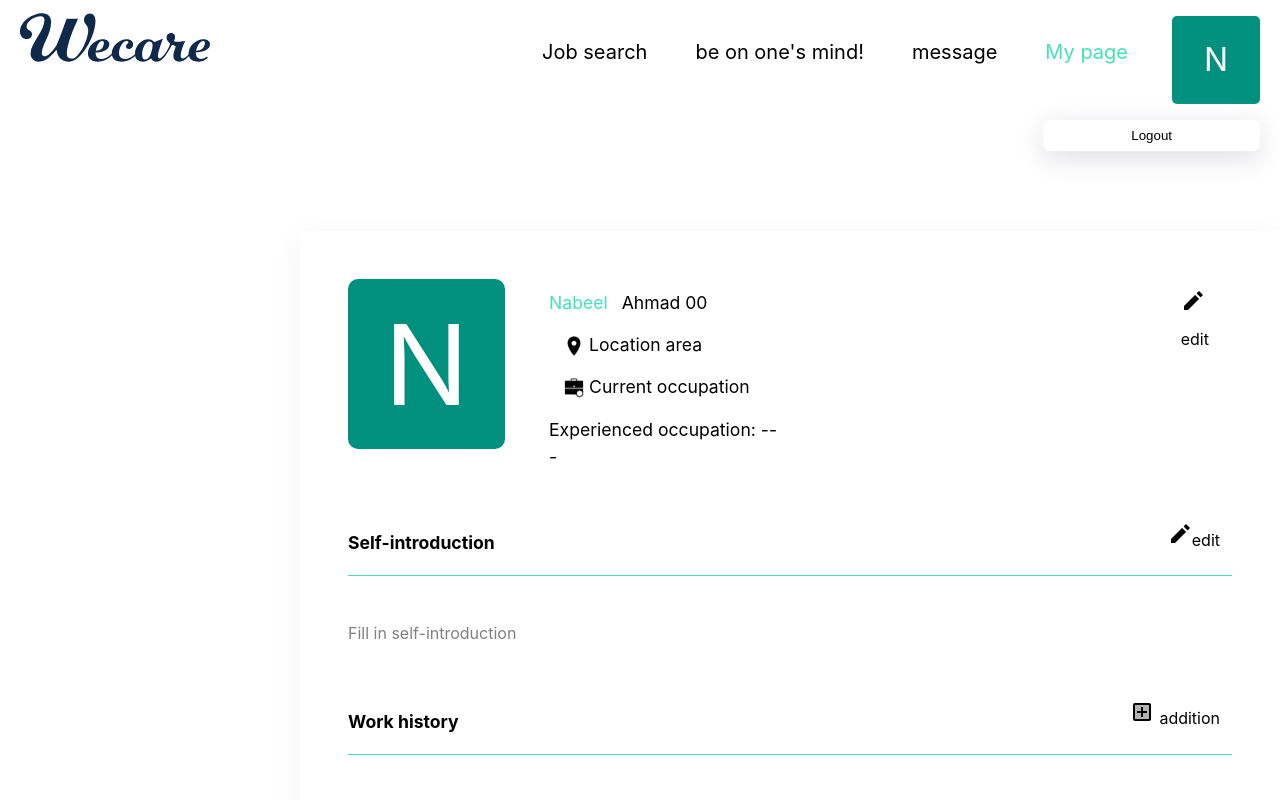
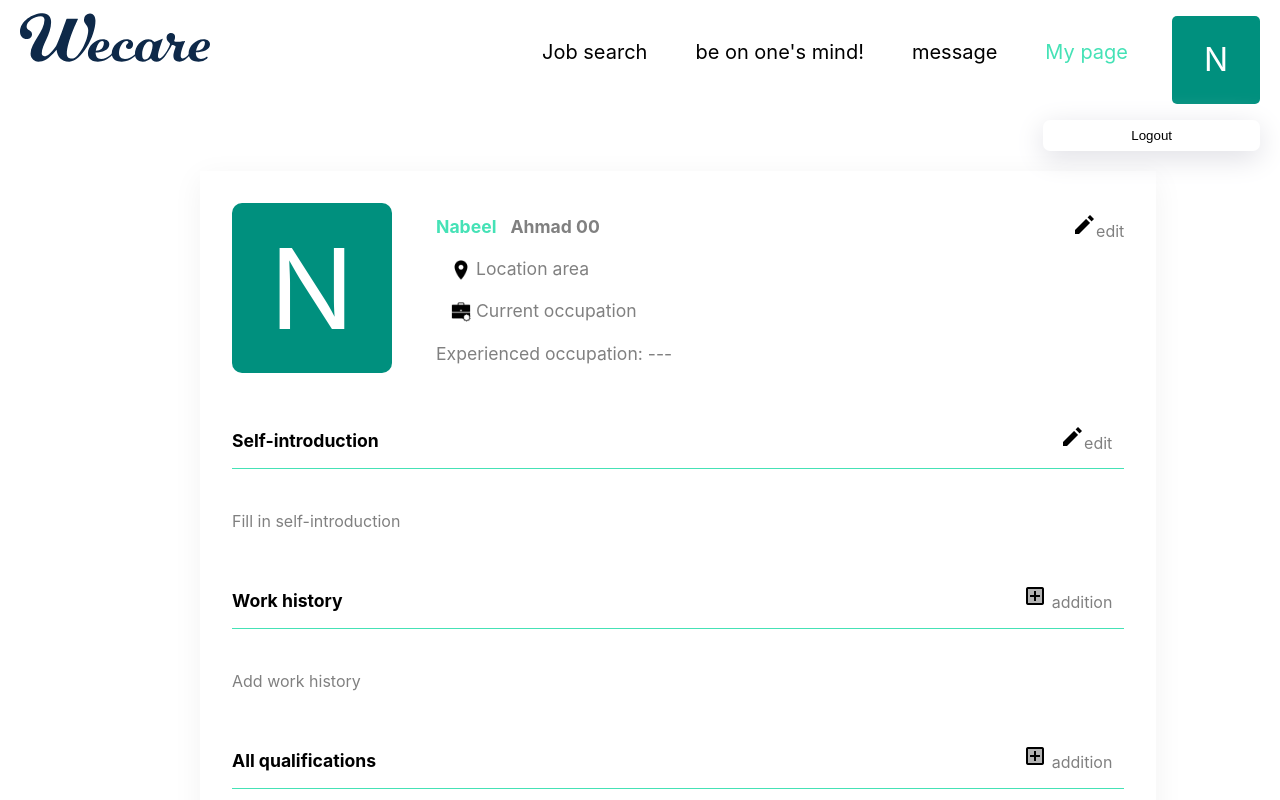
Before and after one commit to zaman2031/htmltask2, a React (Create React App) app in the folder my-app/: page / in a window 1280 px wide. Shown: the top 800 px of the page. Built offline with nearby package versions, Linux system fonts and the light colour scheme; the HTML template or start-up script is replaced by a standard one.

Commit message:
Change All code according to scree size

```diff
--- a/my-app/src/components/Profile.jsx
+++ b/my-app/src/components/Profile.jsx
@@ -12,16 +12,16 @@ const Profile = () => {
                     </div>
                         <div className='user-details'>
                             <span className='user-name '>Nabeel</span>
-                            Ahmad 00
+                               <span className='basic-Userdetail'>Ahmad 00</span>
                             <div className='Image-section'>
                                 <img className='main-icons' src={logo} alt="This is icon" />
-                                <span >Location area</span>
+                                <span className='main-detail'>Location area</span>
                             </div>
                             <div className='Image-section'>
                             <img className='main-icons' src={newLogo} alt="This is icon" />
-                                <span >Current occupation</span>
+                                <span className='main-detail'>Current occupation</span>
                             </div>
-                            <span>Experienced occupation: ---</span>
+                            <span className='main-detail'>Experienced occupation: ---</span>
                         </div>
                     <span className='text-editors'>edit</span>
                 </div>
--- a/my-app/src/components/Profile.scss
+++ b/my-app/src/components/Profile.scss
@@ -6,11 +6,11 @@ $green-color: #00907E;
 
 .profile-section {
     float: left;
-    line-height: 2rem;
-    margin: 80px 0 0 300px;
-    box-shadow: $primary-color 0px 7px 29px 0px;
+    line-height: 1.4rem;
+    margin: 20px 0 0 200px;
+    box-shadow:  $primary-color 0 7px 29px 0;
     background-color: $secondary-color;
-    padding: 3rem;
+    padding: 2rem;
 
     .Profile-page {
         display: flex;
@@ -35,6 +35,11 @@ $green-color: #00907E;
             .user-name {
                 color: $basic-color;
                 padding-right: 14px;
+                font-weight: bold;
+            }
+            .basic-Userdetail{
+                color: $main-color;
+                font-weight: bold;
             }
 
             .Image-section {
@@ -47,10 +52,15 @@ $green-color: #00907E;
                 width: 20px;
                 margin: 5px 5px 0 0 ;
             }
+            .main-detail{
+                color: $main-color;
+            }
+
         }
 
         .text-editors {
             margin: 10px 0 0 400px;
+            color: $main-color;
         }
 
         .text-editors::before {
@@ -61,6 +71,7 @@ $green-color: #00907E;
     .text-editor {
         float: right;
         margin: 52px 12px 0 0 ;
+        color: $main-color;
     }
 
     .text-editor::before {
@@ -83,10 +94,11 @@ $green-color: #00907E;
     .Add-icon {
         float: right;
         margin: 35px 12px 0 0 ;
+        color: $main-color;
     }
 
     .Add-icon::before {
-        content: url(../assets/Addition.png);
+        content: url(../assets//Addition.png);
         margin: 5px;
     }
 
```
